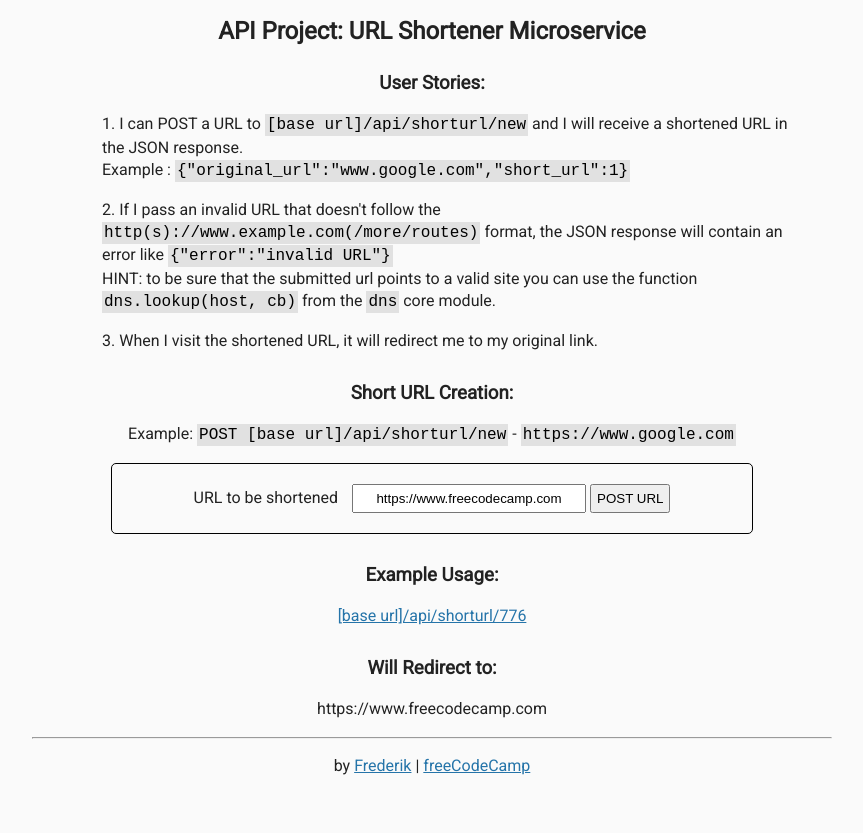
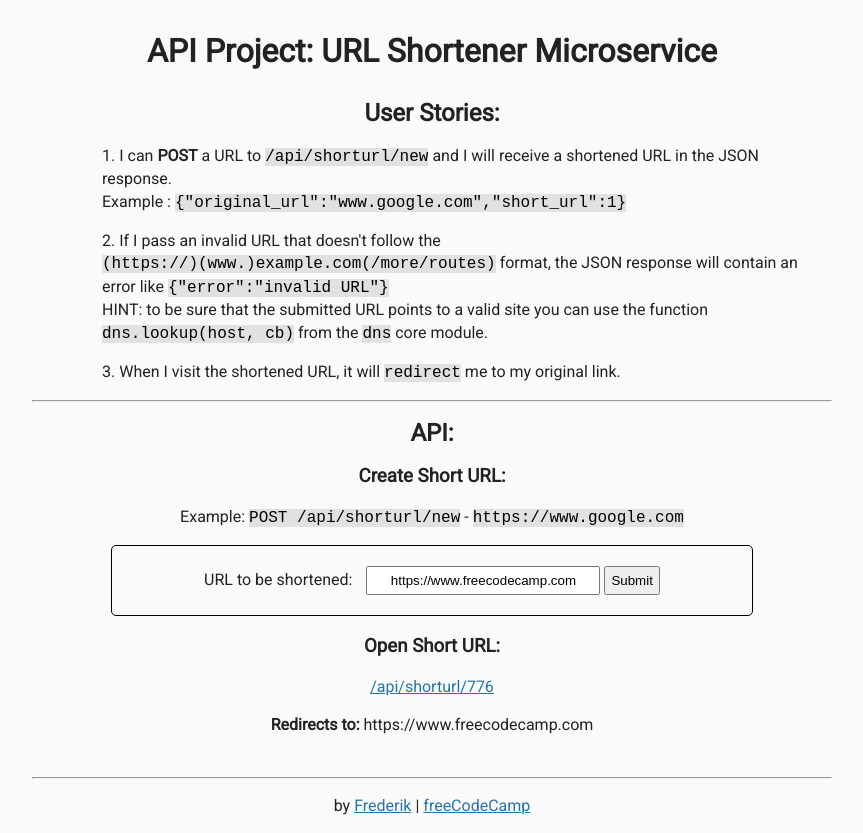
Before and after one commit to Myrmidonut/fcc_api_url_shortener, a website: page views/index.html in a window 1280 px wide. Shown: the whole page, without its empty margins (208-1071 px from the left). Before the commit the page ends 800 px from the top, so only its background shows below. Drawn offline with Linux system fonts and the light colour scheme; files that its build step writes are made by us from their sources.

Commit message:
styling, readme

```diff
--- a/public/style.css
+++ b/public/style.css
@@ -4,34 +4,24 @@ body {
 	color: #222;
 	background-color: #FaFaFa;
 	text-align: center;
-	line-height: 1.4em;
+  line-height: 1.4em;
 }
 
 .container {
 	padding: 0;
-	margin-top: 40px;
   margin: auto;
+  margin-top: 40px;
   max-width: 800px;
 }
 
-h3 {
-  margin-top: 30px;
-}
-
 .user-stories {
-  position: relative;
   text-align: left;
   max-width: 700px;
   margin: 15px auto;
 }
 
-.user-stories li {
-  margin-bottom: 1em;
-}
-
 code {
   font-family: monospace;
-  padding: 2px;
   color: black;
   background-color: rgba(0,0,0,0.1);
 }
@@ -44,12 +34,8 @@ ol {
 	list-style-position: inside;
 }
 
-ul {
-	list-style-type: none;
-}
-
 li {
-  margin-bottom: 0.5em;
+  margin-bottom: 1em;
 }
 
 form {
--- a/views/index.html
+++ b/views/index.html
@@ -3,49 +3,54 @@
   <head>
     <title>URL Shortener</title>
 
+    <meta charset="utf-8">
+    <meta name="viewport" content="width=device-width, initial-scale=1.0">
+
     <link rel="shortcut icon" href="https://cdn.hyperdev.com/us-east-1%3A52a203ff-088b-420f-81be-45bf559d01b1%2Ffavicon.ico" type="image/x-icon"/>
-    <link href="https://fonts.googleapis.com/css?family=Roboto" rel="stylesheet" type="text/css">
-    <link href="public/style.css" rel="stylesheet">
+    <link href="https://fonts.googleapis.com/css?family=Roboto" rel="stylesheet">
+    <link href="style.css" rel="stylesheet">
   </head>
 
   <body>
-    <div class="container">
-      <h2>API Project: URL Shortener Microservice</h2>
 
-      <h3>User Stories:</h3>
+    <header class="container">
+      <h1>API Project: URL Shortener Microservice</h1>
+    </header>
+
+    <main class="container">
+
+      <h2>User Stories:</h2>
       <ol class="user-stories">
-        <li>I can POST a URL to <code>[base url]/api/shorturl/new</code> and I will receive a shortened URL in the JSON response.<br>Example : <code>{"original_url":"www.google.com","short_url":1}</code></li>
-        <li>If I pass an invalid URL that doesn't follow the <code>http(s)://www.example.com(/more/routes)</code> format, the JSON response will contain an error like <code>{"error":"invalid URL"}</code><br>
-        HINT: to be sure that the submitted url points to a valid site you can use the function <code>dns.lookup(host, cb)</code> from the <code>dns</code> core module.</li>
-        <li>When I visit the shortened URL, it will redirect me to my original link.</li>
+        <li>I can <strong>POST</strong> a URL to <code>/api/shorturl/new</code> and I will receive a shortened URL in the JSON response.<br>Example : <code>{"original_url":"www.google.com","short_url":1}</code></li>
+        <li>If I pass an invalid URL that doesn't follow the<br><code>(https://)(www.)example.com(/more/routes)</code> format, the JSON response will contain an error like <code>{"error":"invalid URL"}</code><br>
+        HINT: to be sure that the submitted URL points to a valid site you can use the function <code>dns.lookup(host, cb)</code> from the <code>dns</code> core module.</li>
+        <li>When I visit the shortened URL, it will <code>redirect</code> me to my original link.</li>
       </ol>
-
-      <h3>Short URL Creation:</h3>
-      <p>
-        Example: <code>POST [base url]/api/shorturl/new</code> - <code>https://www.google.com</code>
-      </p>
-      <form action="api/shorturl/new" method="POST">
-        <label for="url_input">URL to be shortened</label>
-        <input id="url_input" type="text" name="url" value="https://www.freecodecamp.com">
-        <input type="submit" value="POST URL">
-      </form>
-
-      <h3>Example Usage:</h3>
-      <a href="https://fcc-api-url-shortener-fred.glitch.me/api/shorturl/776">
-        [base url]/api/shorturl/776
-      </a>
-
-      <h3>Will Redirect to:</h3>
-      <p>https://www.freecodecamp.com</p>
 
       <hr>
 
-      <div class="footer">
-        <p>
-          by <a href="https://github.com/Myrmidonut/fcc_api_url_shortener" title="GitHub Repository" target="_blank">Frederik</a> | <a href="https://learn.freecodecamp.org/" title="Learn to code at freeCodeCamp" target="_blank">freeCodeCamp</a>
-        </p>
-      </div>
+      <h2>API:</h2>
+      <h3>Create Short URL:</h3>
+      <p>
+        Example: <code>POST /api/shorturl/new</code> - <code>https://www.google.com</code>
+      </p>
+      <form action="api/shorturl/new" method="POST">
+        <label for="url_input">URL to be shortened:</label>
+        <input id="url_input" type="text" name="url" value="https://www.freecodecamp.com">
+        <input type="submit" value="Submit">
+      </form>
+      <h3>Open Short URL:</h3>
+      <a href="https://fcc-api-url-shortener-fred.glitch.me/api/shorturl/776" target="_blank">/api/shorturl/776</a>
+      <p><strong>Redirects to:</strong> https://www.freecodecamp.com</p>
 
-    </div>
+    </main>
+
+    <footer class="container">
+      <hr>
+      <p>
+        by <a href="https://github.com/Myrmidonut/fcc_api_url_shortener" title="GitHub Repository" target="_blank">Frederik</a> | <a href="https://learn.freecodecamp.org/" title="Learn to code at freeCodeCamp" target="_blank">freeCodeCamp</a>
+      </p>
+    </footer>
+
   </body>
 </html>
```
Also changed, not shown: server.js (+7 -4 lines), README.md.
